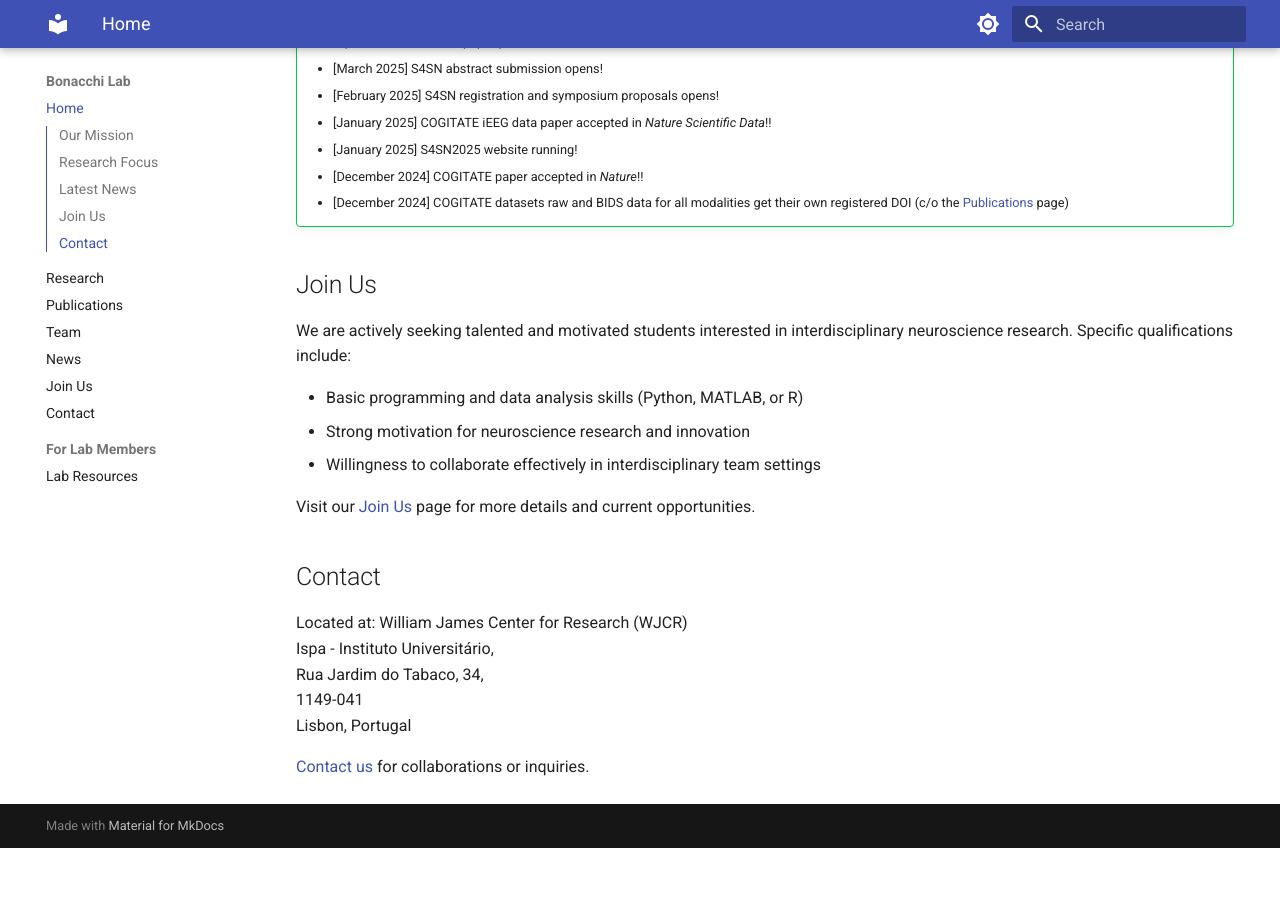
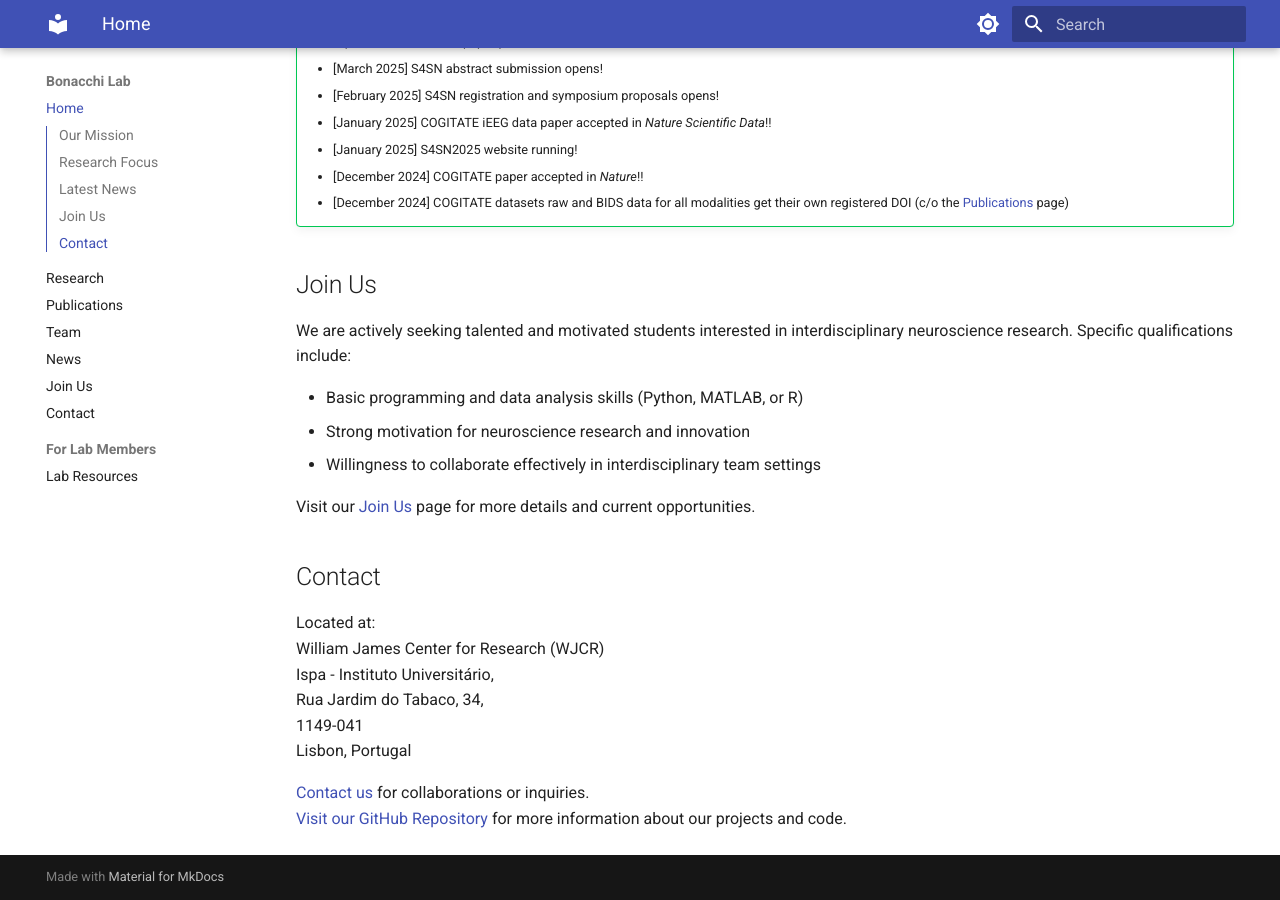
Before and after one commit to BonacchiLab/bonacchilab.github.io, an MkDocs documentation site: the page built from docs/index.md, in a window 1280 px wide and 900 px high, scrolled down 1163 px. Built offline with MkDocs 1.6.1 and Material for MkDocs 9.7.7, drawn with Linux system fonts in a browser that asks for light colours; before the commit the page ends 2011 px from its top, so only the background shows below that.

Commit message:
Added github link

```diff
--- a/docs/index.md
+++ b/docs/index.md
@@ -75,3 +75,4 @@
 Lisbon, Portugal
 
 [Contact us](contact.md) for collaborations or inquiries.
+[Visit our GitHub Repository](https://github.com/BonacchiLab/bonacchilab.github.io) for more information about our projects and code.
```
